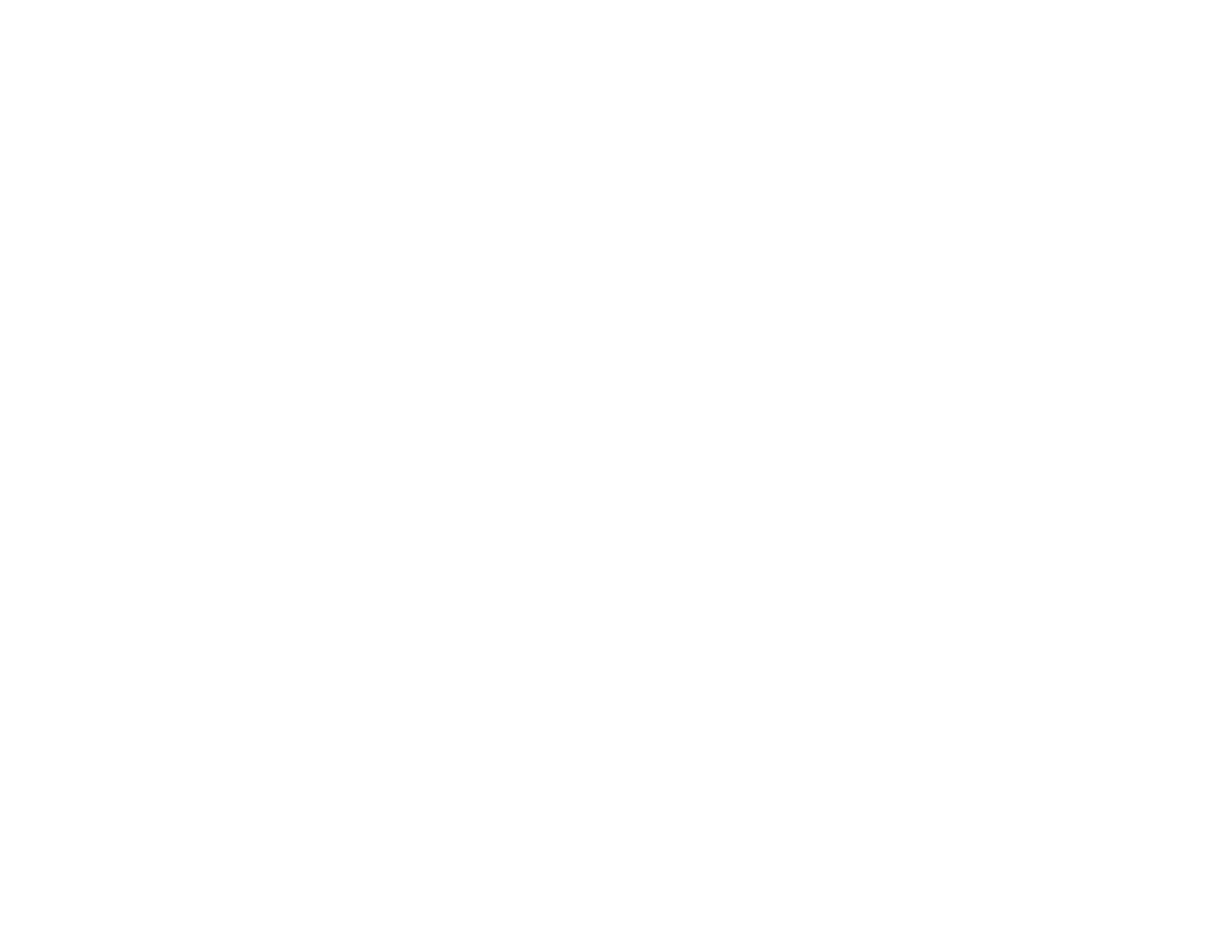
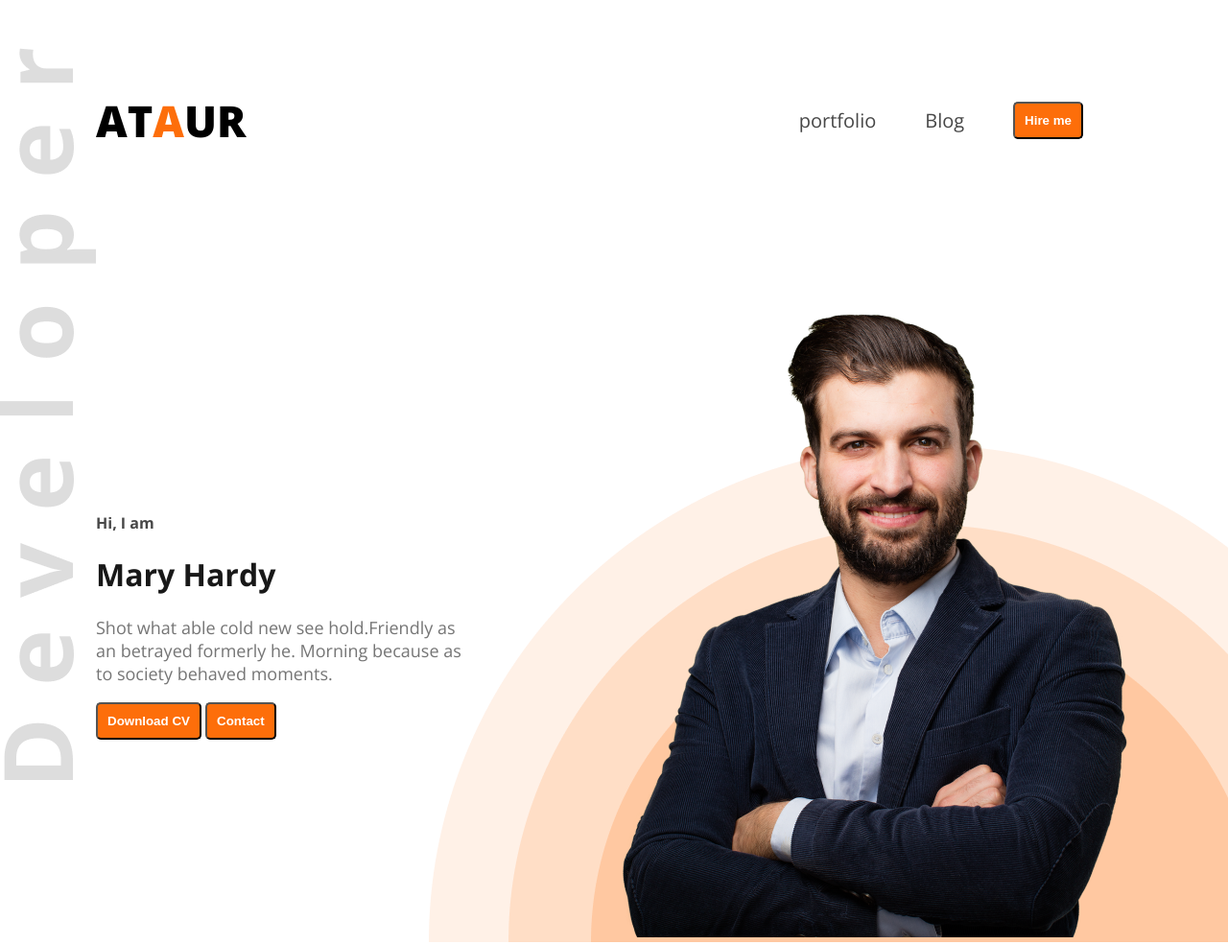
Before and after one commit to Osman-Goni22/original-portfolio, a plain HTML site: page index.html in a window 1280 px wide. Shown: the whole page at 96% size. Before the commit the page ends 800 px from the top, so only its background shows below. Drawn offline with nearby package versions, Linux system fonts and the light colour scheme.

Commit message:
header added

```diff
--- a/index.html
+++ b/index.html
@@ -4,8 +4,41 @@
     <meta charset="UTF-8">
     <meta name="viewport" content="width=device-width, initial-scale=1.0">
     <title>My portfolio</title>
+    <link rel="preconnect" href="https://fonts.googleapis.com">
+<link rel="preconnect" href="https://fonts.gstatic.com" crossorigin>
+<link href="https://fonts.googleapis.com/css2?family=Open+Sans:ital,wght@0,300..800;1,300..800&display=swap" rel="stylesheet">
+    <link rel="stylesheet" href="styles/portfolio.css">
 </head>
-<body>
+<body class="open-sans-normal">
+    <header class="header">
+       <nav>
+          <h3 class="nav-title">
+            AT<span class="text-primary">A</span>UR
+          </h3>
+          <ul>
+             <li><a class="dark-2" href="">portfolio</a></li>
+             <li><a class="dark-2" href="">Blog</a></li>
+             <li><a href=""><button class="btn-primary">Hire me</button></a></li>
+          </ul>
+       </nav>
+       <div class="banner">
+        <div class="banner-content">
+         <h4 class="dark-2">Hi, I am</h4>
+         <h1 class="dark-1">Mary Hardy</h1>
+         <p class="dark-3">Shot what able cold new see hold.Friendly as an betrayed formerly he. Morning because as to society behaved moments.</p>
+         <button class="btn-primary">Download CV</button>
+         <button class="btn-primary">Contact</button>
+        </div>
+        <div class="img"><img src="./images/hardy.png" alt=""></div>
+       </div>
+    </header>
 
+    <main>
+
+    </main>
+
+    <footer>
+
+    </footer>
 </body>
 </html>
--- /dev/null
+++ b/styles/portfolio.css
@@ -0,0 +1,98 @@
+/*
+nave styles
+ */
+
+ body{
+   margin: 0;
+   padding: 0;
+ }
+
+ .open-sans-normal {
+    font-family: "Open Sans", sans-serif;
+    font-optical-sizing: auto;
+
+    font-style: normal;
+
+  }
+
+ nav{
+    display: flex;
+    align-items: center;
+    justify-content: space-between;
+    margin: 50px 100px;
+ }
+
+ .nav-title{
+    font-weight: 800;
+    font-size: 45px;
+ }
+
+ /*
+  shared styles
+ */
+
+ .text-primary{
+    color:#FD6E0A;
+ }
+
+ nav ul li{
+    list-style-type: none;
+    margin-right: 51px;
+ }
+
+ nav ul li a{
+    text-decoration: none;
+    font-size: 20px;
+ }
+
+ nav ul{
+    display:flex;
+
+    align-items: center;
+ }
+
+ .dark-2{
+    color: #474747;
+ }
+
+ .btn-primary{
+    background-color: #FD6E0A;
+    font-weight: bold;
+    color: white;
+   /* padding: 20px,40px; */
+   border-radius: 5px;
+   padding: 10px;
+ }
+
+ .banner{
+   display: flex;
+   justify-content: space-between;
+   align-items: center;
+   margin: 100px;
+ }
+
+ .dark-1{
+   color: #181818;
+ }
+
+ .dark-3{
+   font-size: 18px;
+   color: #757575;
+ }
+
+ .img{
+   width: 580px;
+
+ }
+
+ .banner-content{
+   max-width: 400px;
+
+ }
+
+ .header{
+   background-image:url('../images/developer.png'),url('../images/header_bg.png');
+   background-repeat: no-repeat;
+
+   background-position: top left, right bottom;
+ }
```
